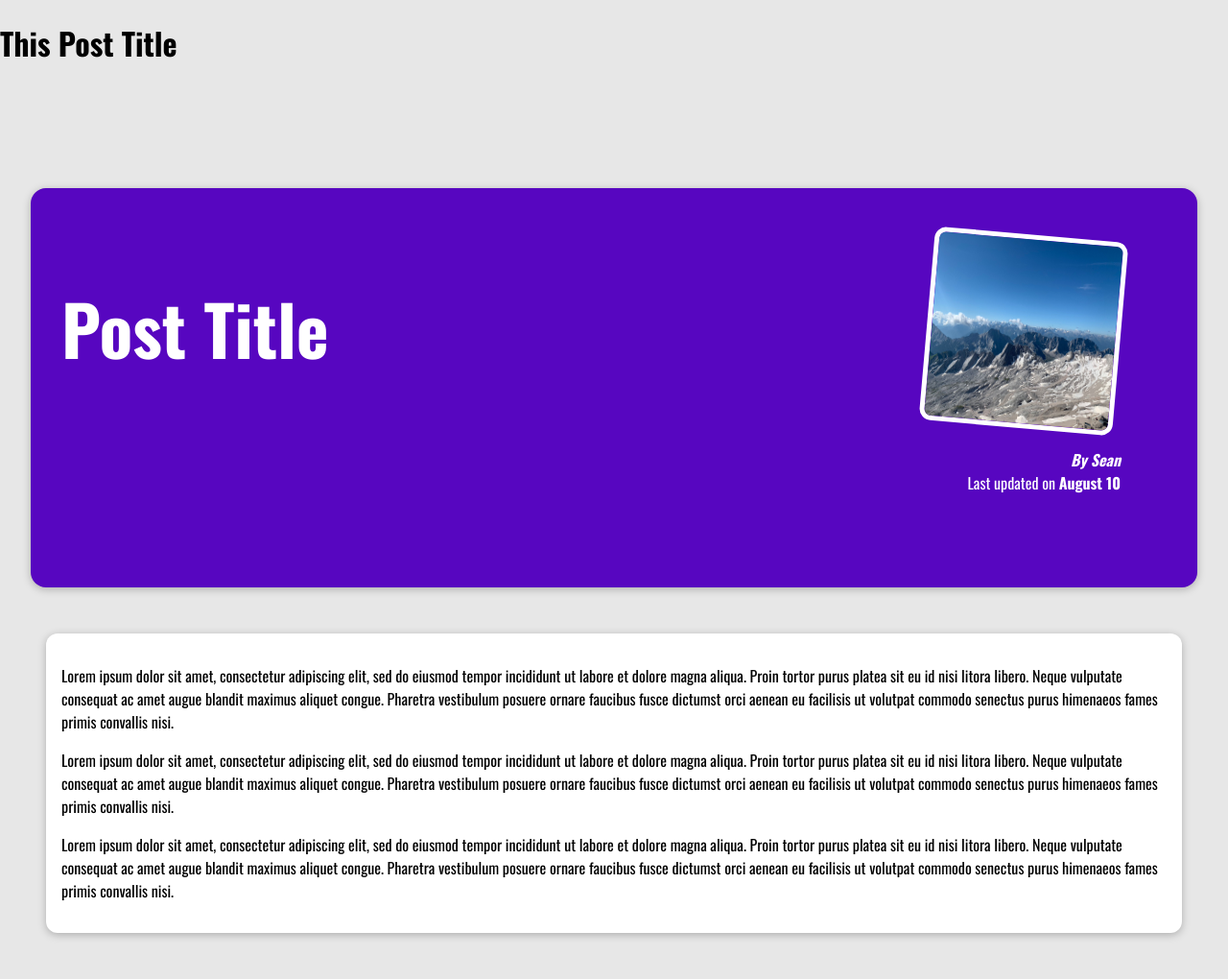
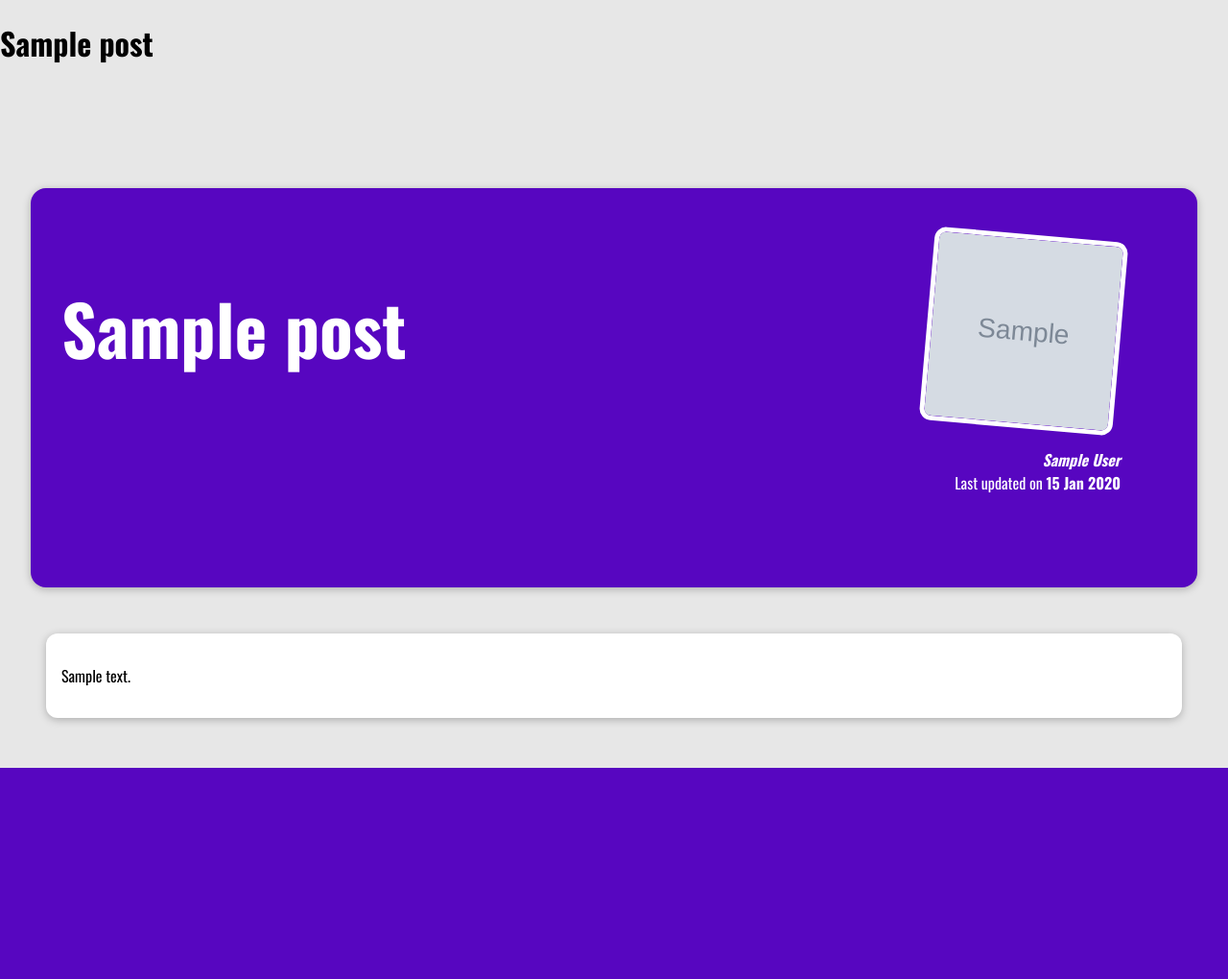
Before and after one commit to sean-dhill/learning-django, a Django app: template my_site/blog/templates/blog/post-detail.html in a window 1280 px wide. Shown: the whole page at 96% size. After the commit the page ends 800 px from the top, so only its background shows below. Run offline with Django 5.2, Linux system fonts and the light colour scheme; the template is opened without the code that fills it: most values are stand-ins (such as "Sample title", 1, 10 or a date in 2020); grey boxes marked "Sample" are stand-in pictures.

Commit message:
Added post specific pages and 404

```diff
--- a/my_site/blog/templates/blog/post-detail.html
+++ b/my_site/blog/templates/blog/post-detail.html
@@ -2,7 +2,7 @@
 {% load static %}
 
 {% block title %}
-This Post Title
+{{ post.title }}
 {% endblock %}
 
 {%block css_files %}
@@ -11,33 +11,18 @@
 
 {% block content %}
     <section id="summary">
-        <h2>Post Title</h2>
+        <h2>{{ post.title }}</h2>
         <article>
-            <img src="{% static "blog/images/mountains.jpg"%}" alt = "Post Title"/>
-            <address>By Sean</address>
+            <img src="{% static "blog/images/"|add:post.image%}" alt = "Post Title"/>
+            <address>{{ post.author }}</address>
             <div>
-                Last updated on <time> August 10</time>
+                Last updated on <time>{{ post.date | date:"d M Y" }}</time>
             </div>
         </article>
     </section>
 
     <main>
-        <p>
-            Lorem ipsum dolor sit amet, consectetur adipiscing elit, sed do eiusmod tempor incididunt ut labore et dolore magna aliqua.
-            Proin tortor purus platea sit eu id nisi litora libero. Neque vulputate consequat ac amet augue blandit maximus aliquet congue. Pharetra
-            vestibulum posuere ornare faucibus fusce dictumst orci aenean eu facilisis ut volutpat commodo senectus purus himenaeos fames primis convallis nisi.
-        </p>
-        <p>
-            Lorem ipsum dolor sit amet, consectetur adipiscing elit, sed do eiusmod tempor incididunt ut labore et dolore magna aliqua.
-            Proin tortor purus platea sit eu id nisi litora libero. Neque vulputate consequat ac amet augue blandit maximus aliquet congue. Pharetra
-            vestibulum posuere ornare faucibus fusce dictumst orci aenean eu facilisis ut volutpat commodo senectus purus himenaeos fames primis convallis nisi.
-        </p>
-        <p>
-            Lorem ipsum dolor sit amet, consectetur adipiscing elit, sed do eiusmod tempor incididunt ut labore et dolore magna aliqua.
-            Proin tortor purus platea sit eu id nisi litora libero. Neque vulputate consequat ac amet augue blandit maximus aliquet congue. Pharetra
-            vestibulum posuere ornare faucibus fusce dictumst orci aenean eu facilisis ut volutpat commodo senectus purus himenaeos fames primis convallis nisi.
-        </p>
-
+        {{ post.content|linebreaks }}
     </main>
 
 {% endblock %}
--- a/my_site/blog/views.py
+++ b/my_site/blog/views.py
@@ -86,4 +86,7 @@
     })
 
 def post_detail(request, slug):
-    return render(request, "blog/post-detail.html")
+    identified_post = next(post for post in all_posts if post['slug'] == slug)
+    return render(request, "blog/post-detail.html", {
+        "post": identified_post
+    })
```
Also changed, not shown: my_site/templates/404.html (added, +10 -0 lines).
